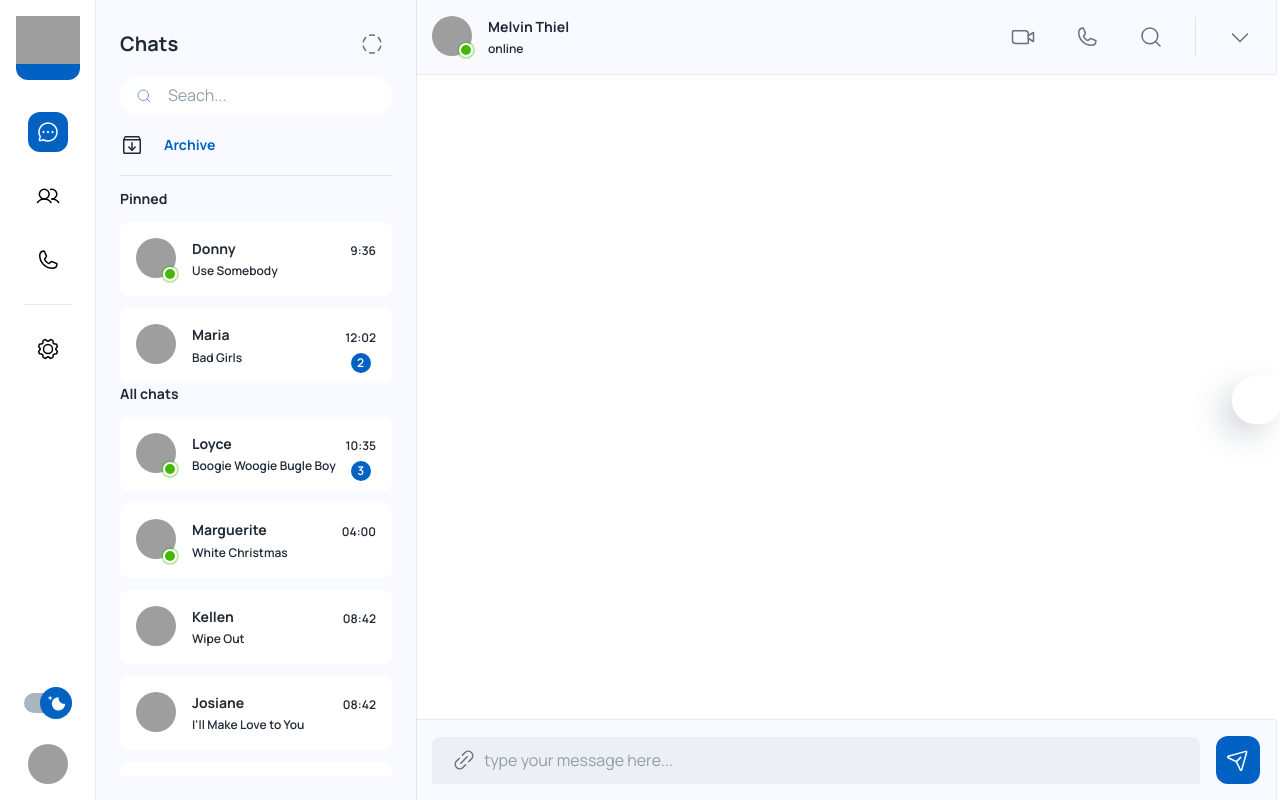
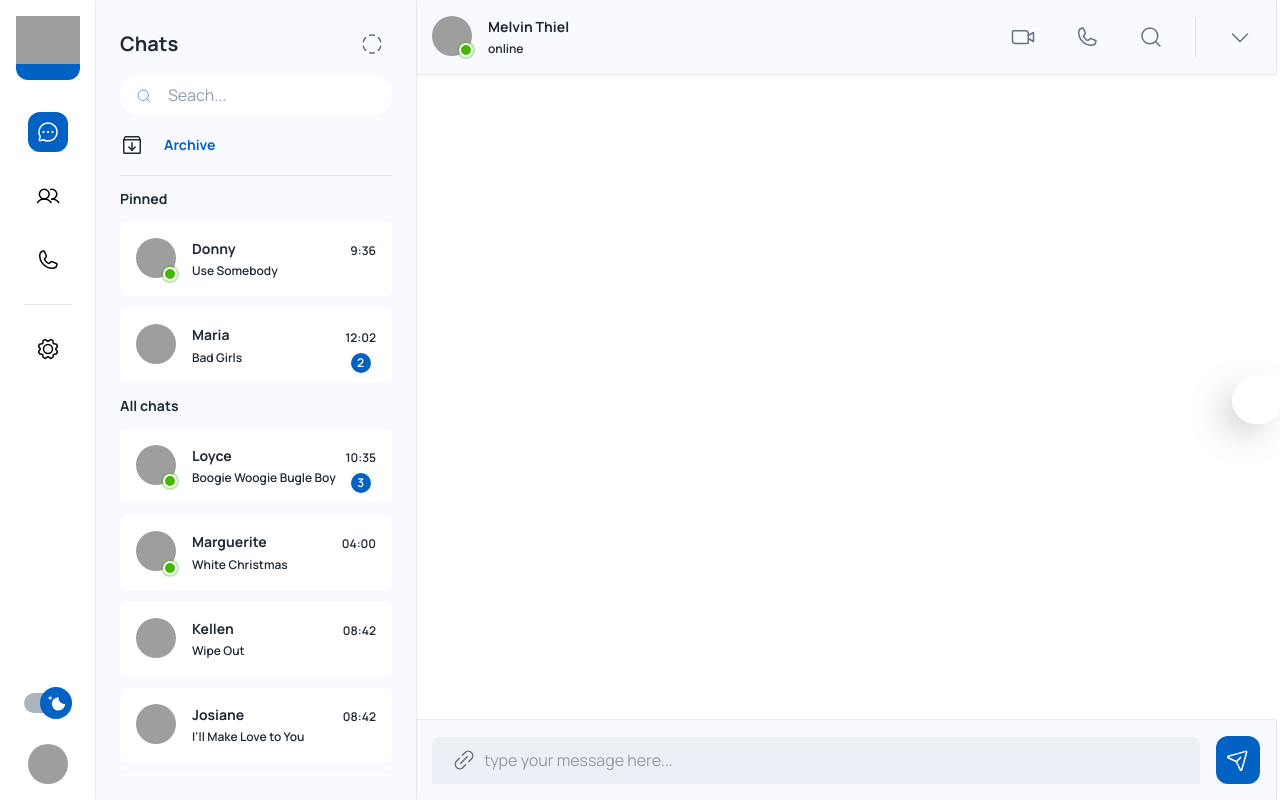
Before and after one commit to codingmonk-yt/chat-app, a React (Create React App) app: page /app in a window 1280 px wide. Built offline with nearby package versions, Linux system fonts and the light colour scheme; grey boxes are pictures that could not be loaded; some icons are missing.

Commit message:
fixed padding issue

```diff
--- a/src/pages/dashboard/Chats.js
+++ b/src/pages/dashboard/Chats.js
@@ -148,6 +148,7 @@ const Chats = () => {
             <CircleDashed />
           </IconButton>
         </Stack>
+
         <Stack sx={{ width: "100%" }}>
           <Search>
             <SearchIconWrapper>
@@ -159,6 +160,7 @@ const Chats = () => {
             />
           </Search>
         </Stack>
+
         <Stack spacing={1.5}>
           <Stack direction={"row"} alignItems={"center"} spacing={1.5}>
             <ArchiveBox size={24} />
@@ -166,13 +168,15 @@ const Chats = () => {
           </Stack>
           <Divider />
         </Stack>
+
         <Stack
           direction="column"
-          spacing={1.5}
+          // spacing={1.5}
           sx={{ flexGrow: 1, overflow: "hidden", height: "100%" }}
         >
+          <div className="scrollbar" style={{ overflowY: "auto" }}>
             {/* <SimpleBarStyle timeout={500} clickOnTrack={false}> */}
-          <div className="scrollbar" style={{ overflowY: "auto" }}>
+            <Stack spacing={1.5}>
               <Stack spacing={1.5}>
                 <Typography variant="subtitle2" sx={{ color: "676767" }}>
                   Pinned
@@ -181,6 +185,7 @@ const Chats = () => {
                   return <ChatElement {...el} />;
                 })}
               </Stack>
+
               <Stack spacing={1.5}>
                 <Typography variant="subtitle2" sx={{ color: "676767" }}>
                   All chats
@@ -188,6 +193,7 @@ const Chats = () => {
                 {ChatList.filter((el) => !el.pinned).map((el) => {
                   return <ChatElement {...el} />;
                 })}
+              </Stack>
             </Stack>
           </div>
           {/* </SimpleBarStyle> */}
```
Lines whose indentation alone changed are shown as unchanged.
